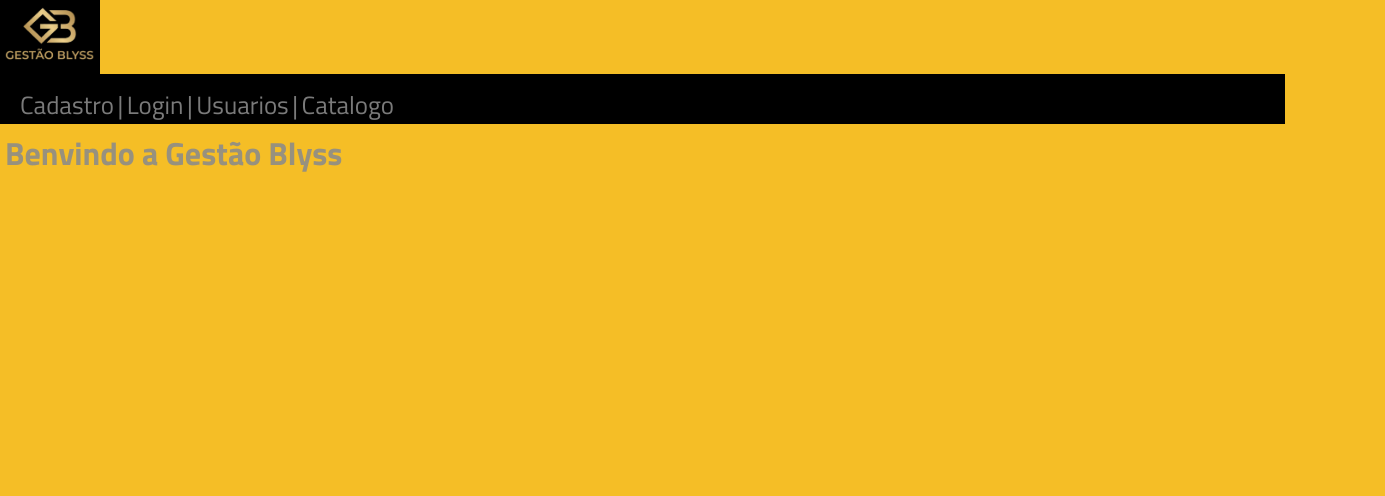
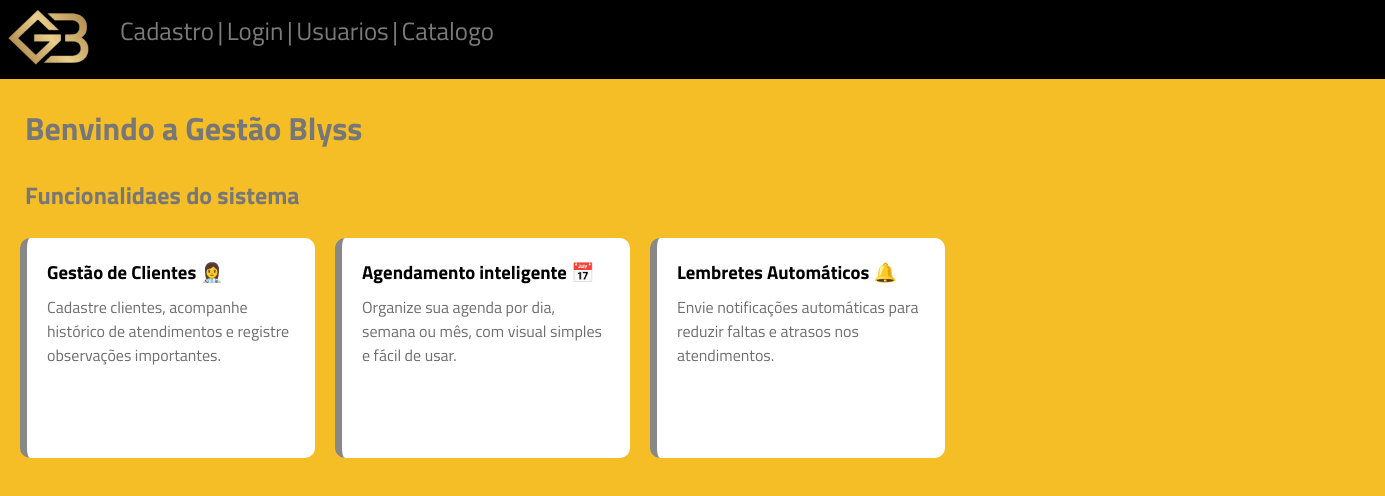
Before and after one commit to NicolasAlvSouza/Projeto-Senac, a plain HTML site: page index.html in a window 1280 px wide. Shown: the whole page, 1385 px wide, since content can reach past the window. Drawn offline with Linux system fonts and the light colour scheme.

Commit message:
Adição de funcionalidades no menu iniciar

```diff
--- a/estilos/cadastro.css
+++ b/estilos/cadastro.css
@@ -8,7 +8,6 @@ header {
 
 .barra {
     display: flex;
-    flex-wrap: wrap;
     flex-direction: row;
 }
 
--- a/estilos/catalogo.css
+++ b/estilos/catalogo.css
@@ -9,7 +9,6 @@ header {
 
 .barra {
     display: flex;
-    flex-wrap: wrap;
     flex-direction: row;
 }
 
--- a/estilos/index.css
+++ b/estilos/index.css
@@ -9,7 +9,6 @@ header {
 
 .barra {
     display: flex;
-    flex-wrap: wrap;
     flex-direction: row;
 }
 
@@ -67,6 +66,32 @@ body {
     width: 90px;
 }
 
-h1 {
-    margin: 5px;
+h1, h2 {
+    margin: 25px;
+    color: rgb(119, 119, 119);
 }
+
+.recursos{
+    display: grid;
+    grid-template-columns: repeat(auto-fill, minmax(240px, 1fr));
+    grid-template-rows: 220px 1fr;
+    gap: 20px;
+    margin: 20px;
+}
+
+.card {
+    background: white;
+    padding: 20px;
+    border-radius: 10px;
+    color: black;
+    border-left: 7px solid rgb(136, 136, 136);
+}
+
+.card p {
+    color: rgb(110, 110, 110);
+    margin-top: 9px;
+}
+
+.card:hover{
+    background: rgb(226, 226, 226);
+}
--- a/index.html
+++ b/index.html
@@ -1,5 +1,6 @@
 <!DOCTYPE html>
 <html lang="pt-br">
+    <body>
         <head>
             <meta charset="UTF-8">
             <title>Gestão Blyss</title>
@@ -10,7 +11,7 @@
                     <ul class="barra">
                         <div class="logo">
                             <a href="index.html">
-                        <img src="image/logopng.png" width="150" id="png">
+                            <img src="image/gb.png" width="150" id="png">
                             </a>
                         </div>
                         <div class="home" >
@@ -25,10 +26,26 @@
                     </ul>
                 </div>
             </header>
+            <main>
+                <h1>Benvindo a Gestão Blyss</h1>
+                <h2>Funcionalidaes do sistema</h2>
 
-        <body>
+                <div class="recursos">
+                    <div class="card">
+                        <h3>Gestão de Clientes  👩‍⚕️</h3>
+                        <p>Cadastre clientes, acompanhe histórico de atendimentos e registre observações importantes.</p>
+                    </div>
+                     <div class="card">
+                        <h3>Agendamento inteligente 📅</h3>
+                        <p>Organize sua agenda por dia, semana ou mês, com visual simples e fácil de usar.</p>
+                    </div>
+                    <div class="card">
+                        <h3>Lembretes Automáticos 🔔</h3>
+                        <p>Envie notificações automáticas para reduzir faltas e atrasos nos atendimentos.</p>
+                    </div>
+                </div>
 
-            <h1>Benvindo a Gestão Blyss</h1>
+            </main>
 
         </body>
     </html>
```
Also changed, not shown: image/gb.png (added). Lines whose indentation alone changed are shown as unchanged.
